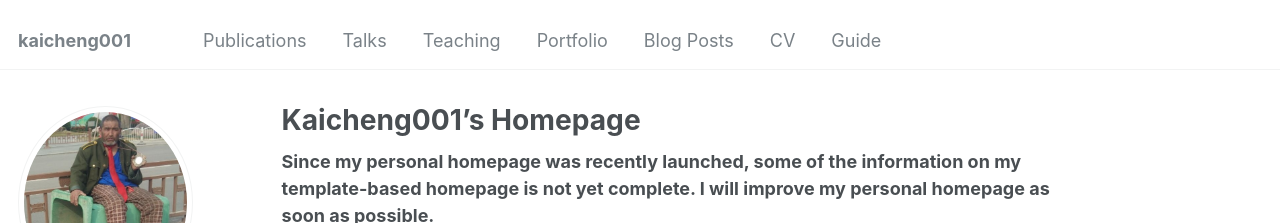
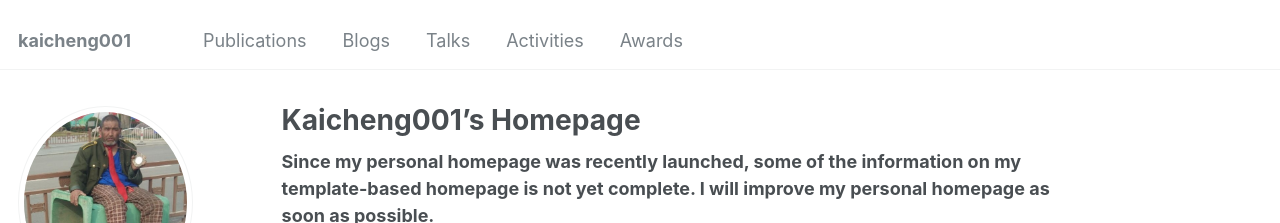
Before and after one commit to kaicheng001/kaicheng001.github.io, a Jekyll site: the page built from _pages/about.md, in a window 1280 px wide. Shown: the top 223 px of the page. Built offline with Jekyll 4.4.1, drawn with Linux system fonts in a browser that asks for light colours; some web fonts are replaced.

Commit message:
change navigation.yml

```diff
--- a/_data/navigation.yml
+++ b/_data/navigation.yml
@@ -8,20 +8,17 @@ main:
   - title: "Publications"
     url: /publications/
 
+  - title: "Blogs"
+    url: /year-archive/
+
   - title: "Talks"
     url: /talks/
 
-  - title: "Teaching"
-    url: /teaching/
-
-  - title: "Portfolio"
+  - title: "Activities"
     url: /portfolio/
 
-  - title: "Blog Posts"
-    url: /year-archive/
-
-  - title: "CV"
+  - title: "Awards"
     url: /cv/
 
-  - title: "Guide"
-    url: /markdown/
+  # - title: "Guide"
+  #   url: /markdown/
```
